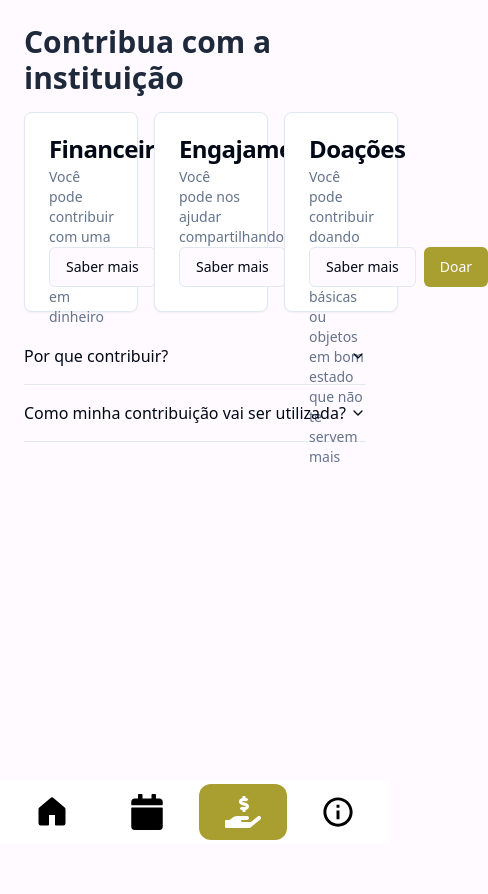
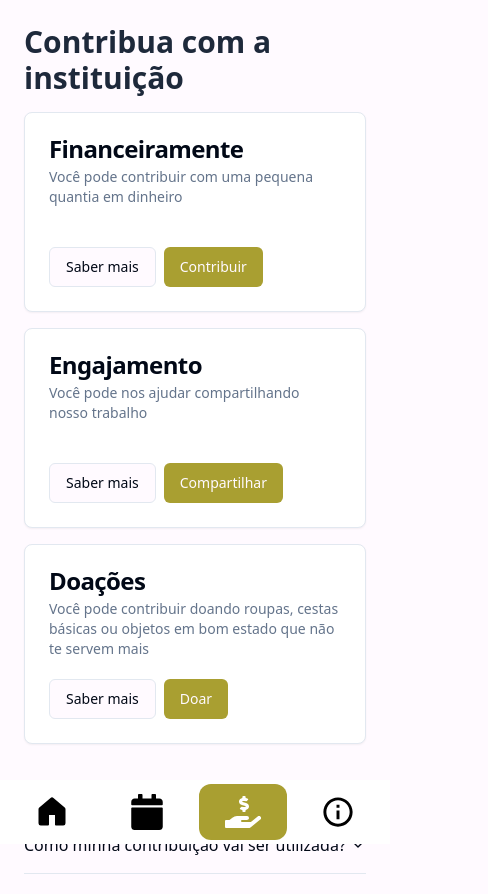
Before and after one commit to FelipeCosta401/FRONTEND-Zimbaue, a React (Vite) app: page /contribuir in a window 390 px wide. Shown: the top 894 px of the page, 488 px wide, since content can reach past the window. Before the commit the page ends 844 px from the top, so only its background shows below. Built offline with nearby package versions, Linux system fonts and the light colour scheme.

Commit message:
refactor: add responsivity at collaborates page

```diff
--- a/src/pages/Collaborate/Collaborate.tsx
+++ b/src/pages/Collaborate/Collaborate.tsx
@@ -20,8 +20,8 @@ const Collaborate = () => {
         <h1 className="text-slate-800 text-3xl font-bold">
           Contribua com a instituição
         </h1>
-        <main className="w-full h-[200px] flex gap-4">
-          <Card className="h-full w-1/3 flex flex-col justify-between">
+        <main className="w-full  space-y-4 sm:columns-2 xl:columns-3">
+          <Card className="h-[200px] w-full flex flex-col justify-between break-inside-avoid">
             <CardHeader className="h-1/2">
               <CardTitle>Financeiramente</CardTitle>
               <CardDescription>
@@ -35,7 +35,7 @@ const Collaborate = () => {
               <Button type="button">Contribuir</Button>
             </CardFooter>
           </Card>
-          <Card className="h-full w-1/3 flex flex-col justify-between">
+          <Card className="h-[200px] w-full flex flex-col justify-between break-inside-avoid">
             <CardHeader className="h-1/2">
               <CardTitle>Engajamento</CardTitle>
               <CardDescription>
@@ -49,7 +49,7 @@ const Collaborate = () => {
               <Button type="button">Compartilhar</Button>
             </CardFooter>
           </Card>
-          <Card className="h-full w-1/3 flex flex-col justify-between">
+          <Card className="h-[200px] w-full flex flex-col justify-between break-inside-avoid">
             <CardHeader className="h-1/2">
               <CardTitle>Doações</CardTitle>
               <CardDescription>
```
